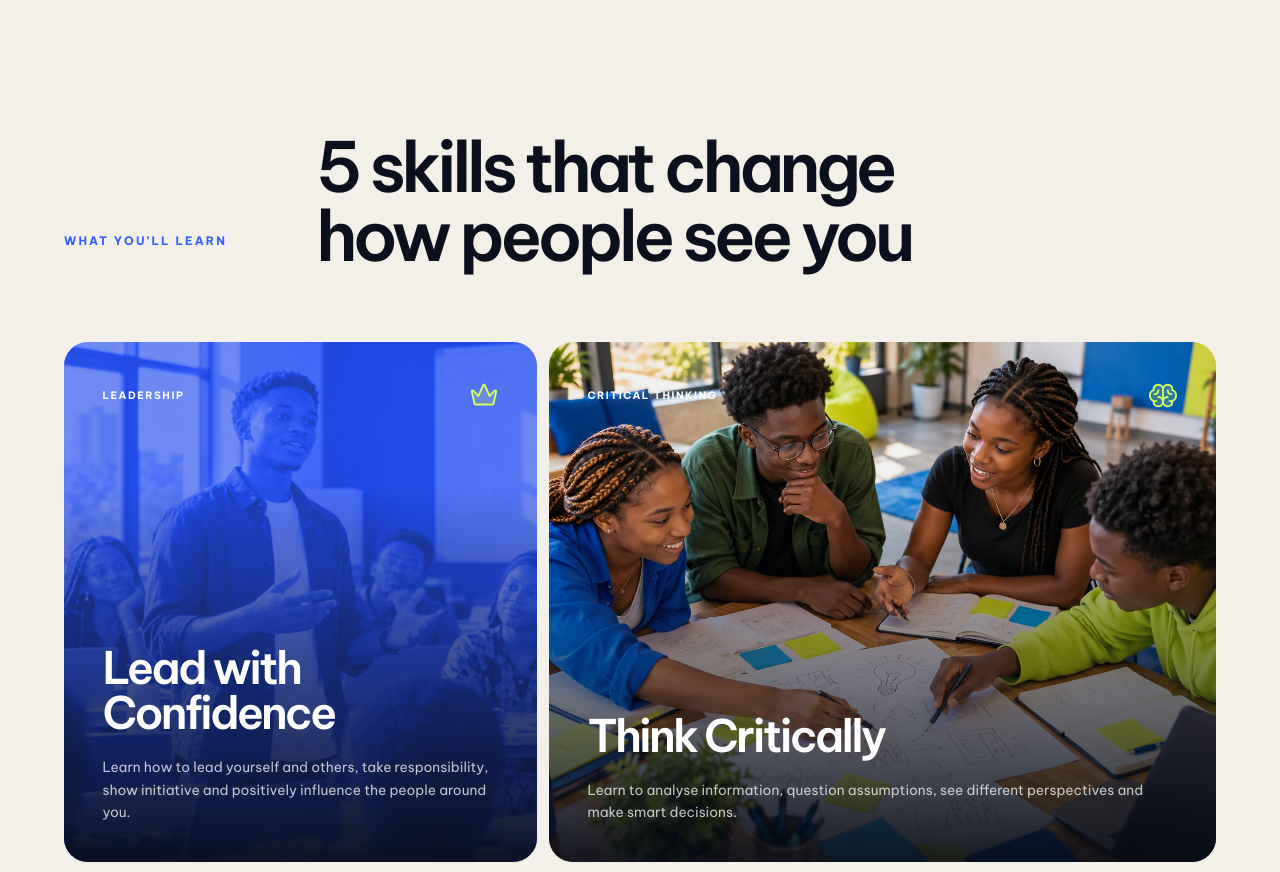
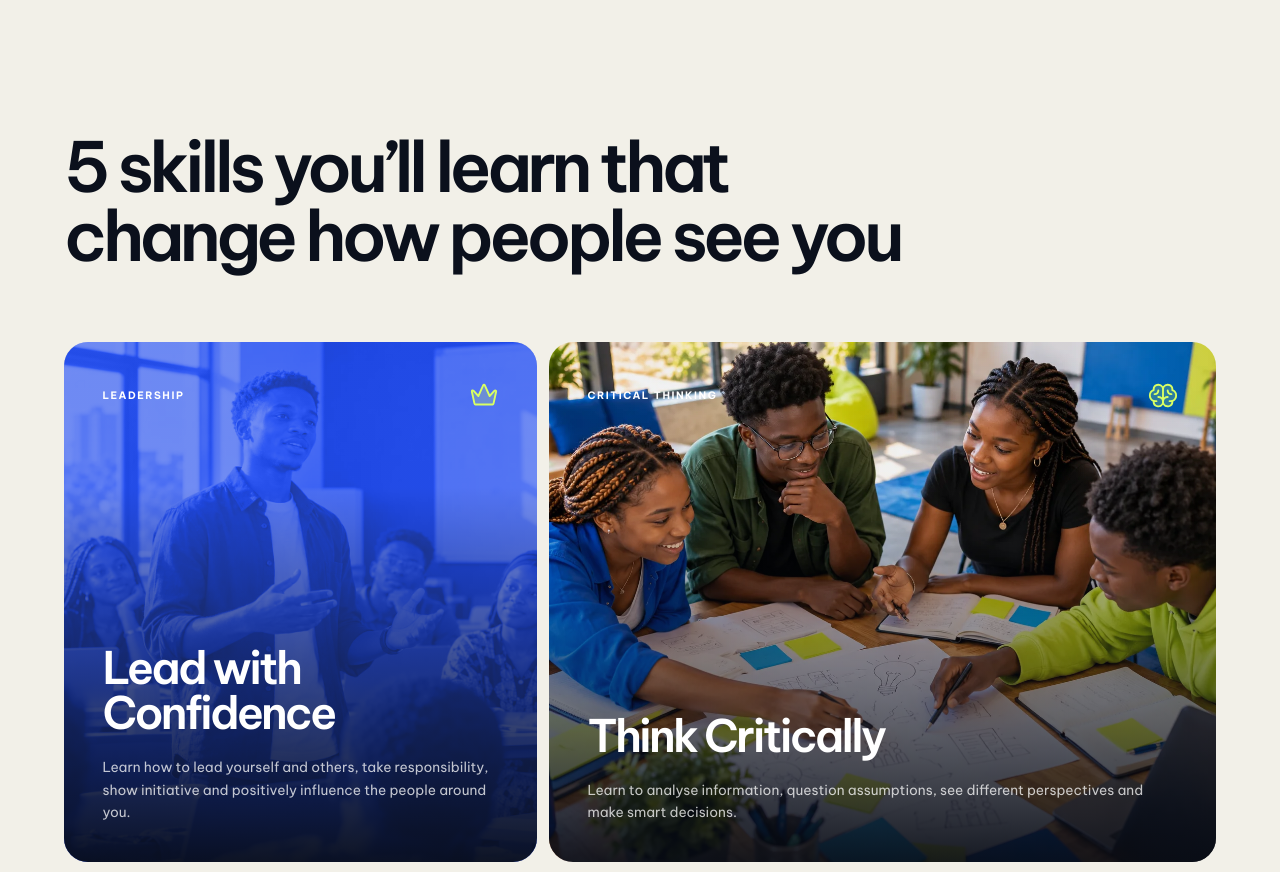
Before and after one commit to chiazaokoli/kfsd-website, a Next.js app: page / in a window 1280 px wide. Shown: the part 3060-3932 px from the top of the page. Built offline with nearby package versions, Linux system fonts and the light colour scheme.

Commit message:
Update skills section heading

```diff
--- a/app/page.tsx
+++ b/app/page.tsx
@@ -207,7 +207,7 @@ export default function Home() {
         </section>
 
         <section className="skills-section" id="skills">
-          <div className="section-heading chapter-reveal"><p className="section-kicker">What you’ll learn</p><h2>5 skills that change how people see you</h2></div>
+          <div className="section-heading chapter-reveal"><h2>5 skills you’ll learn that change how people see you</h2></div>
           <div className="skills-grid grid-flow-dense">
             {skills.map(({ tag, title, copy, icon: Icon, className, image }) => (
               <article className={`skill-card ${className}`} key={tag}>
```
